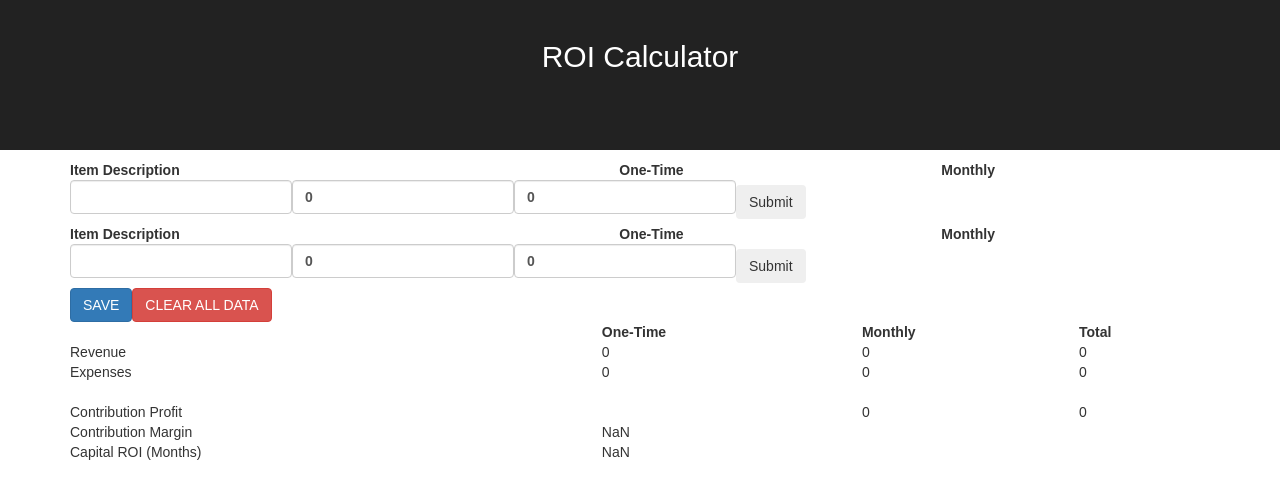
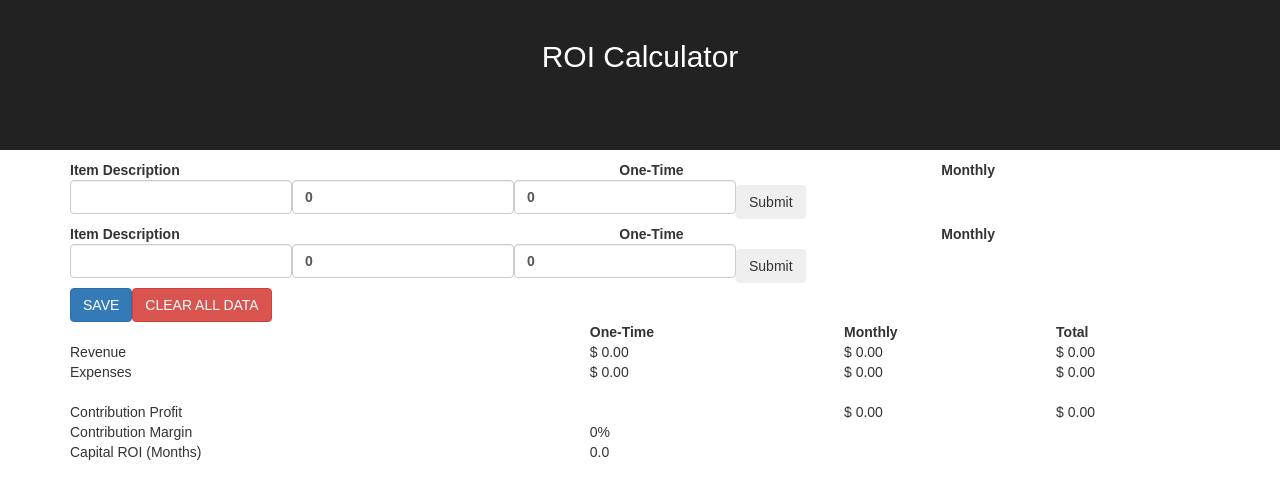
Before and after one commit to andyknolla/ROI-Calculator, a React (Create React App) app: page / in a window 1280 px wide. Shown: the top 498 px of the page. Built offline with nearby package versions, Linux system fonts and the light colour scheme; the HTML template or start-up script is replaced by a standard one.

Commit message:
Added number formatting

```diff
--- a/package.json
+++ b/package.json
@@ -7,6 +7,7 @@
   },
   "dependencies": {
     "bootstrap": "^3.3.7",
+    "numeral": "^2.0.6",
     "react": "^15.6.1",
     "react-bootstrap": "^0.31.2",
     "react-dom": "^15.6.1"
--- a/src/App.js
+++ b/src/App.js
@@ -46,11 +46,11 @@ class App extends Component {
       revenue_items: [],
       expense_items: [],
       revenue_description: '',
-      revenue_oneTime: '0',
-      revenue_monthly: '0',
+      revenue_oneTime: 0,
+      revenue_monthly: 0,
       expense_description: '',
-      expense_oneTime: '0',
-      expense_monthly: '0'
+      expense_oneTime: 0,
+      expense_monthly: 0
     };
 
     this.InputStateChange = this.InputStateChange.bind(this);
@@ -109,8 +109,8 @@ class App extends Component {
       this.setState({
         revenue_items: newArray,
         revenue_description: '',
-        revenue_oneTime: '0',
-        revenue_monthly: '0'
+        revenue_oneTime: 0,
+        revenue_monthly: 0
       })
     } else {
       let newArray = this.state.expense_items;
@@ -123,8 +123,8 @@ class App extends Component {
       this.setState({
         expense_items: newArray,
         expense_description: '',
-        expense_oneTime: '0',
-        expense_monthly: '0'
+        expense_oneTime: 0,
+        expense_monthly: 0
       })
     }
   }
--- a/src/components/calculations.js
+++ b/src/components/calculations.js
@@ -1,10 +1,11 @@
 import React from 'react';
+import Numeral from 'numeral';
 
 class Calculations extends React.Component {
 
   sumTotal(items, type) {
     return items.reduce( (sum, item) => {
-        return type ? sum + parseInt(item[type], 10) : sum + parseInt(item.oneTime, 10) + ( parseInt(item.monthly, 10) * 12 );
+        return type ? sum + item[type]: sum + item.oneTime + ( item.monthly * 12 );
     }, 0)
   }
 
@@ -34,6 +35,13 @@ class Calculations extends React.Component {
   }
 
   render() {
+    let test = Numeral(100).format('$.00');
+    // console.log(typeof(this.props.revenue));
+    // console.log(test, this.sumTotal(this.props.revenue, 'oneTime'));
+
+    let test2 = Numeral( this.sumTotal(this.props.revenue, 'oneTime') ).format('$ 0.00')
+    // console.log(typeof(test2));
+
     return (
       <table>
         <tbody>
@@ -45,31 +53,31 @@ class Calculations extends React.Component {
           </tr>
           <tr>
             <td>Revenue</td>
-            <td>{this.sumTotal(this.props.revenue, 'oneTime')}</td>
-            <td>{this.sumTotal(this.props.revenue, 'monthly')}</td>
-            <td>{this.sumTotal(this.props.revenue)}</td>
+            <td>{ Numeral( this.sumTotal(this.props.revenue, 'oneTime') ).format('$ 0.00') }</td>
+            <td>{ Numeral( this.sumTotal(this.props.revenue, 'monthly') ).format('$ 0.00') }</td>
+            <td>{ Numeral( this.sumTotal(this.props.revenue) ).format('$ 0.00') }</td>
           </tr>
           <tr>
             <td>Expenses</td>
-            <td>{ this.sumTotal(this.props.expense, 'oneTime') }</td>
-            <td>{ this.sumTotal(this.props.expense, 'monthly') }</td>
-            <td>{ this.sumTotal(this.props.expense) }</td>
+            <td>{ Numeral( this.sumTotal(this.props.expense, 'oneTime') ).format('$ 0.00') }</td>
+            <td>{ Numeral( this.sumTotal(this.props.expense, 'monthly') ).format('$ 0.00') }</td>
+            <td>{ Numeral( this.sumTotal(this.props.expense) ).format('$ 0.00') }</td>
           </tr>
           <br />
           <tr>
             <td>Contribution Profit</td>
             <td></td>
-            <td>{ this.contributionProfit('monthly') }</td>
-            <td>{ this.contributionProfit() }</td>
+            <td>{ Numeral( this.contributionProfit('monthly') ).format('$ 0.00') }</td>
+            <td>{ Numeral( this.contributionProfit() ).format('$ 0.00') }</td>
           </tr>
           <tr>
             <td>Contribution Margin</td>
-            <td>{ this.contributionMargin() }</td>
+            <td>{ Numeral( this.contributionMargin() ).format('0%') }</td>
             <td></td>
           </tr>
           <tr>
             <td>Capital ROI (Months)</td>
-            <td>{ this.roi() }</td>
+            <td>{ Numeral(this.roi() ).format('0.0') }</td>
             <td></td>
           </tr>
         </tbody>
--- a/src/components/form.js
+++ b/src/components/form.js
@@ -12,8 +12,11 @@ class Form extends React.Component {
     event.target.classList.add('active');
 
     const target = event.target;
-    const value = target.value;
+    let value;
+    if(target.name === 'description') value = target.value;
+    else value = Number(target.value);
     const name = target.name;
+    console.log('value ', typeof(value));
 
     let type = this.props.type;
     this.props.InputStateChange(type, value, name);
@@ -39,7 +42,6 @@ class Form extends React.Component {
     let isFormValid = true;
     // console.log('inputs ', inputs);
     inputs.forEach(input => {
-      console.log('input ', input);
       input.classList.add('active');
 
       const isInputValid = this.showInputError(input.name);
@@ -114,7 +116,7 @@ class Form extends React.Component {
                 className="form-control"
                 name="oneTime"
                 ref="oneTime"
-                type="text"
+                type="number"
                 // pattern=""
                 value={this.props.inputOneTime}
                 onChange={this.handleInputChange}
@@ -130,7 +132,7 @@ class Form extends React.Component {
                 className="form-control"
                 name="monthly"
                 ref="monthly"
-                type="text"
+                type="number"
                 // pattern=""
                 value={this.props.inputMonthly}
                 onChange={this.handleInputChange}
--- a/src/components/item.js
+++ b/src/components/item.js
@@ -1,6 +1,5 @@
 import React from 'react';
-
-
+import Numeral from 'numeral';
 
 class RevenueItem extends React.Component {
   constructor(props) {
@@ -17,9 +16,9 @@ class RevenueItem extends React.Component {
   render() {
     return (
       <tr>
-        <td>{this.props.item.description}</td>
-        <td>{this.props.item.oneTime}</td>
-        <td>{this.props.item.monthly}</td>
+        <td>{ this.props.item.description }</td>
+        <td>{ Numeral( this.props.item.oneTime ).format("$ 0.00") }</td>
+        <td>{ Numeral( this.props.item.monthly ).format("$ 0.00") }</td>
         <td><button onClick={this.removeItem} className="btn btn-danger">Delete</button></td>
       </tr>
     )
```
